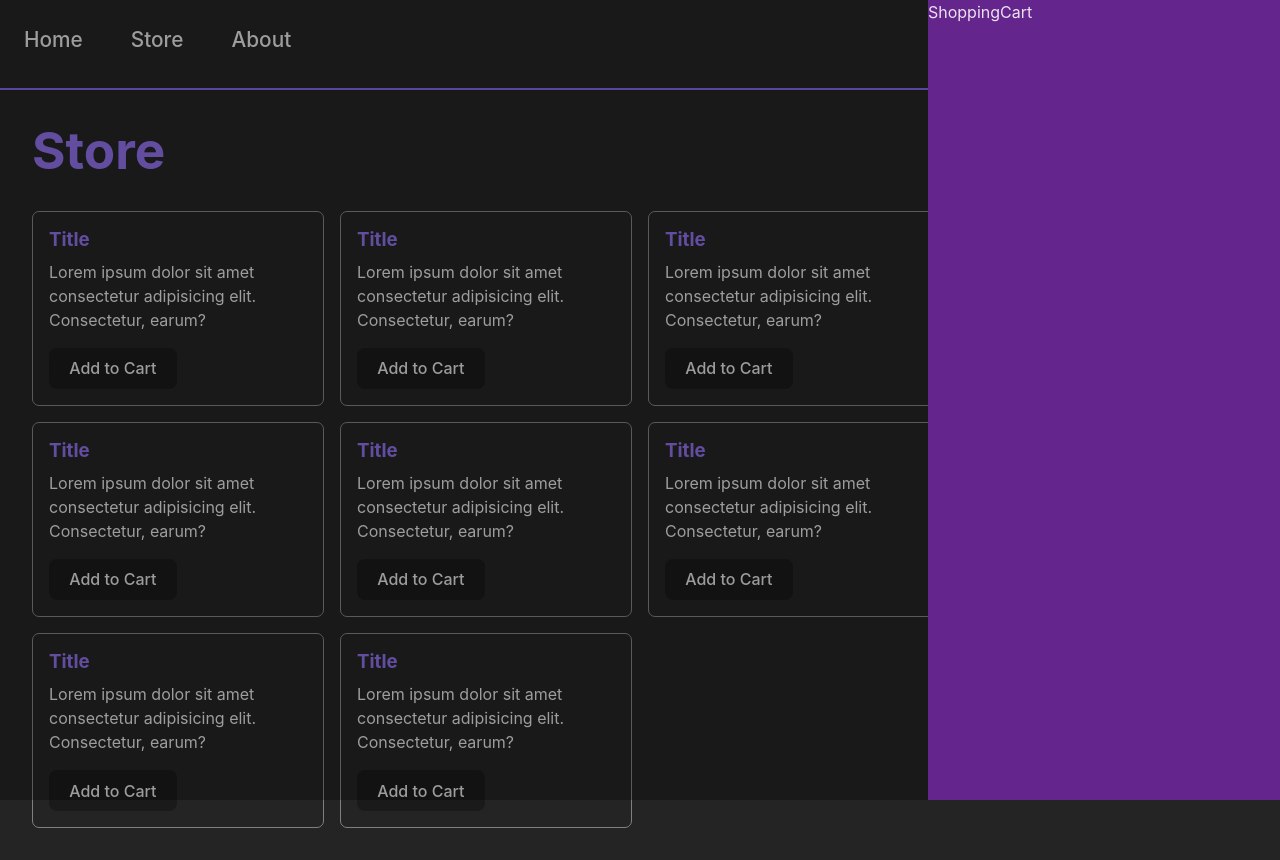
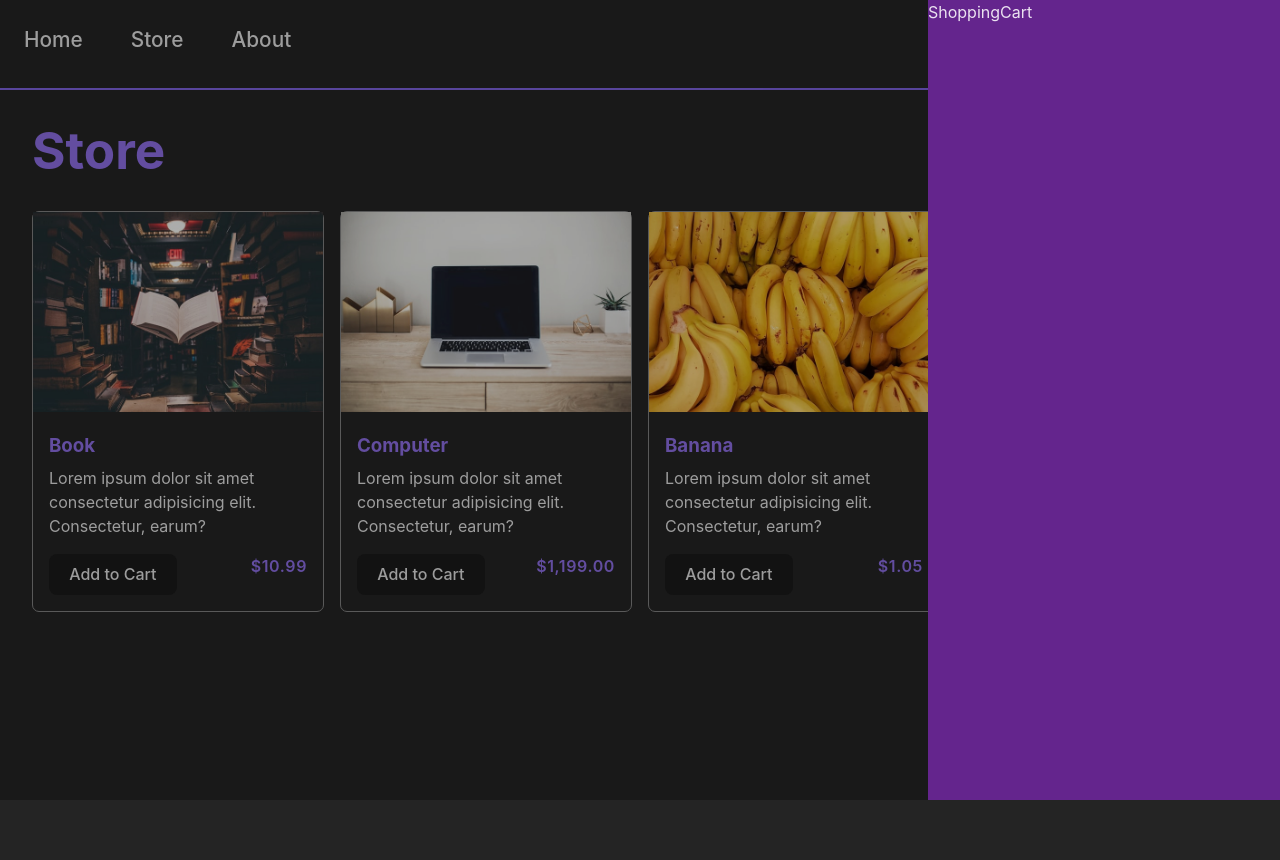
Before and after one commit to Dmitriy24S/web-shop-cart-app, a React (Vite) app: page /store in a window 1280 px wide. After the commit the page ends 800 px from the top, so only its background shows below. Built offline with nearby package versions, Linux system fonts and the light colour scheme.

Commit message:
feat: show store items, card style, currency format

```diff
--- a/index.html
+++ b/index.html
@@ -4,7 +4,7 @@
     <meta charset="UTF-8" />
     <link rel="icon" type="image/svg+xml" href="/vite.svg" />
     <meta name="viewport" content="width=device-width, initial-scale=1.0" />
-    <title>Web Shop w/ cart & select - Vite + React + TS</title>
+    <title>Web Shop App w/ Cart & Select - Vite + React + TS</title>
   </head>
   <body>
     <div id="root"></div>
--- a/src/components/StoreItem.tsx
+++ b/src/components/StoreItem.tsx
@@ -1,7 +1,14 @@
 import React, { useState } from 'react'
 import styled from 'styled-components'
+import currencyFormat from '../utils/currencyFormat'
 
-const StoreItem = () => {
+interface Props {
+  name: string
+  price: number
+  imgUrl: string
+}
+
+const StoreItem = ({ name, price, imgUrl }: Props) => {
   const [amount, setAmount] = useState(0)
 
   const incrementAmount = () => {
@@ -16,9 +23,13 @@ const StoreItem = () => {
 
   return (
     <ItemCardWrapper>
-      <h3>Title</h3>
-      <p>Lorem ipsum dolor sit amet consectetur adipisicing elit. Consectetur, earum?</p>
-
+      <img src={imgUrl} alt={name} />
+      <div className='info'>
+        <h3>{name}</h3>
+        <p>
+          Lorem ipsum dolor sit amet consectetur adipisicing elit. Consectetur, earum?
+        </p>
+        <div className='actions'>
           <Amount>
             {amount > 0 ? (
               <>
@@ -38,6 +49,9 @@ const StoreItem = () => {
               </button>
             )}
           </Amount>
+          <div className='price'>{currencyFormat(price)}</div>
+        </div>
+      </div>
     </ItemCardWrapper>
   )
 }
@@ -46,12 +60,31 @@ export default StoreItem
 
 const ItemCardWrapper = styled.div`
   border: 1px solid gray;
-  padding: 1rem;
+  /* padding: 1rem; */
   border-radius: 7px;
   width: 100%;
   h3 {
     margin-bottom: 0.5rem;
     color: #8e6fe6;
+  }
+  img {
+    object-fit: cover;
+    /* width: 270px; */
+    width: 100%;
+    height: 200px;
+  }
+  .info {
+    padding: 1rem;
+  }
+  .price {
+    color: #8e6fe6;
+    font-weight: 600;
+    letter-spacing: 0.6px;
+  }
+  .actions {
+    display: flex;
+    justify-content: space-between;
+    align-items: center;
   }
 `
 
--- a/src/pages/Store.tsx
+++ b/src/pages/Store.tsx
@@ -1,6 +1,7 @@
 import React from 'react'
 import styled from 'styled-components'
 import StoreItem from '../components/StoreItem'
+import storeItems from '../data/data.json'
 
 const StoreWrapper = styled.section`
   display: grid;
@@ -14,8 +15,9 @@ const Store = () => {
     <>
       <h1>Store</h1>
       <StoreWrapper>
-        {[...Array(10)].map((item, index) => (
-          <StoreItem key={index} />
+        {/* {[...Array(10)].map((item, index) => ( */}
+        {storeItems.map((item) => (
+          <StoreItem key={item.id} {...item} />
         ))}
       </StoreWrapper>
     </>
--- /dev/null
+++ b/src/utils/currencyFormat.tsx
@@ -0,0 +1,10 @@
+const CURRENCY_FORMATTER = new Intl.NumberFormat(undefined, {
+  currency: 'USD',
+  style: 'currency'
+})
+
+const currencyFormat = (amount: number) => {
+  return CURRENCY_FORMATTER.format(amount)
+}
+
+export default currencyFormat
```
Lines whose indentation alone changed are shown as unchanged.
